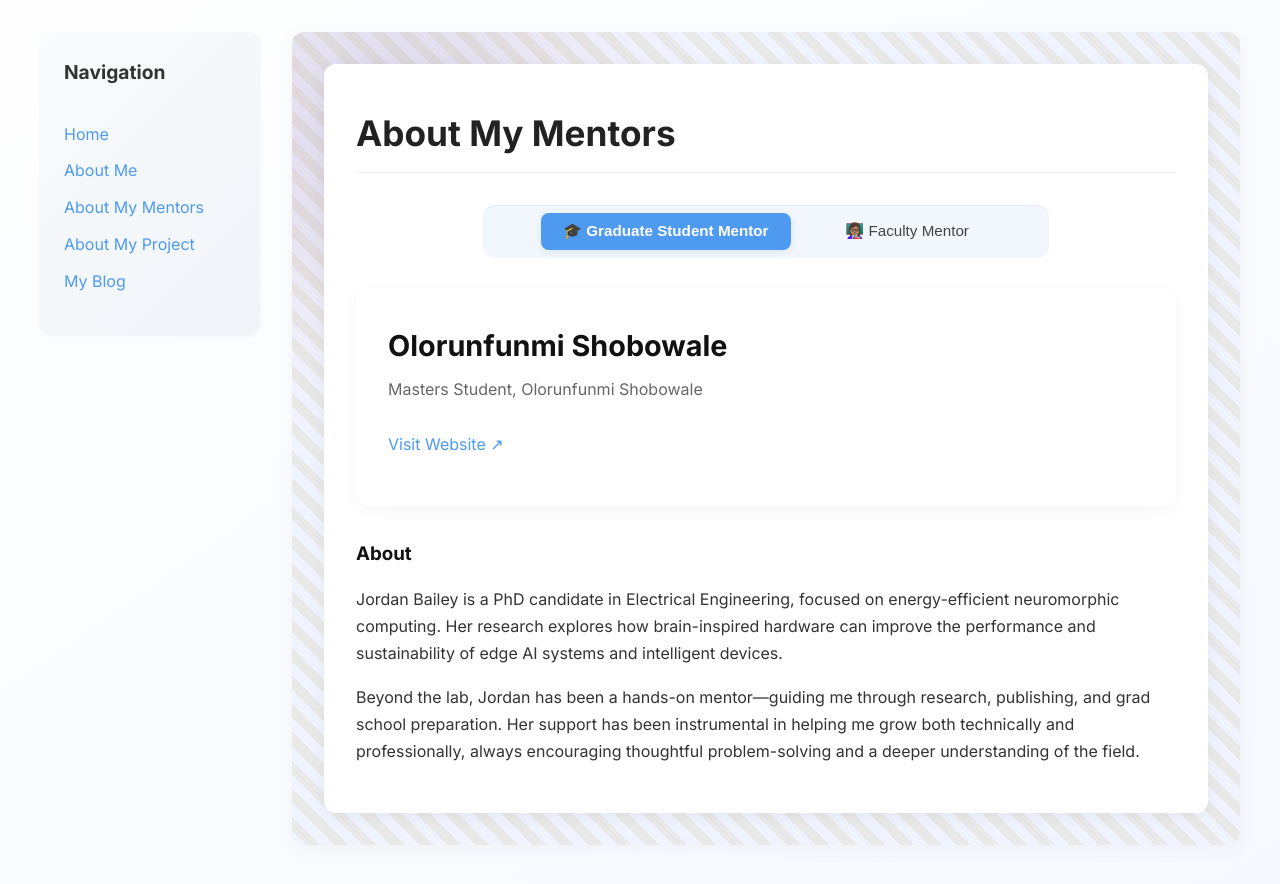
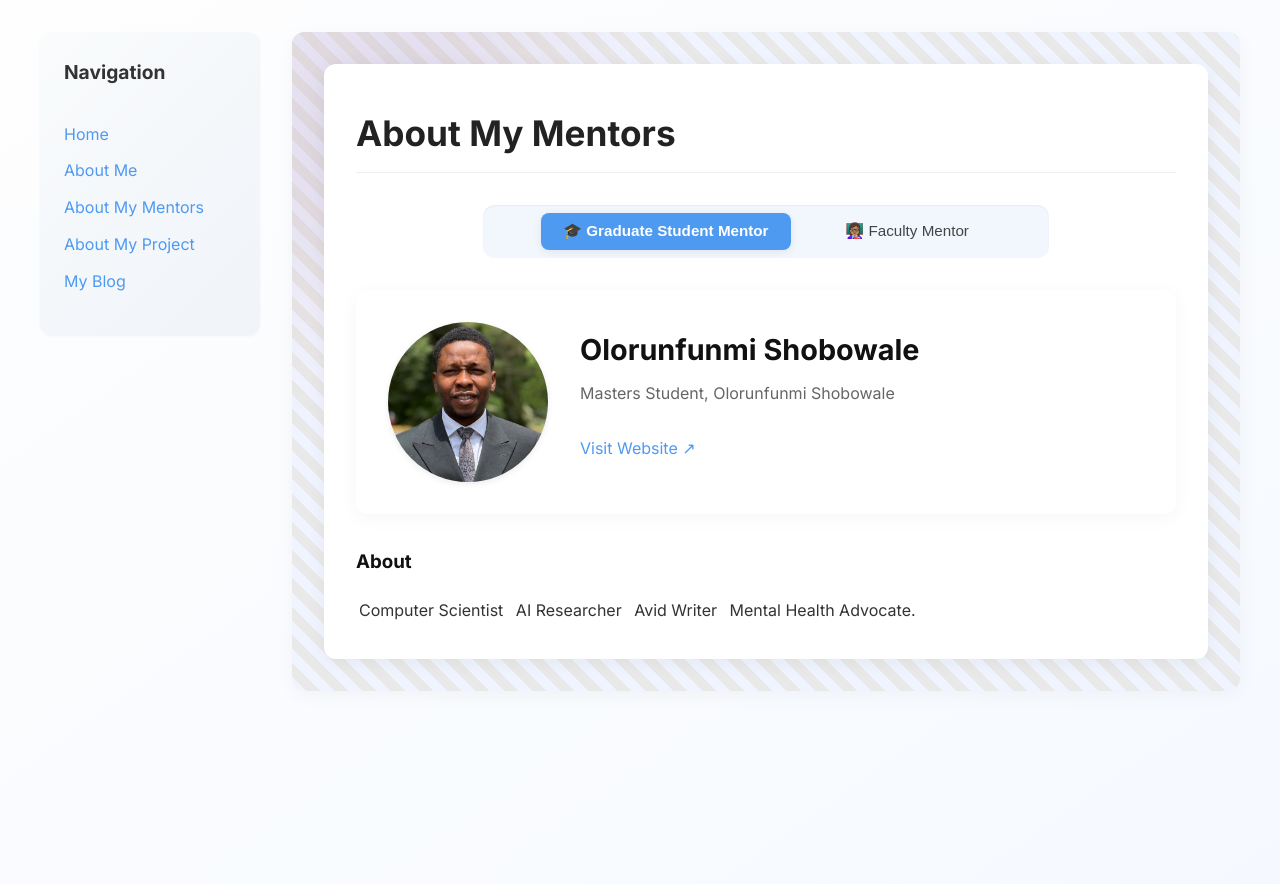
Before and after one commit to PraiseEnweriku1/PraiseEnweriku1.github.io, a Jekyll site: the page built from pages/about-my-mentor.md, in a window 1280 px wide. Shown: the top 884 px of the page. Built offline with Jekyll 4.4.1, drawn with Linux system fonts in a browser that asks for light colours.

Commit message:
Update about-my-mentor.md

```diff
--- a/pages/about-my-mentor.md
+++ b/pages/about-my-mentor.md
@@ -6,21 +6,18 @@ permalink: /about-my-mentor.html
 graduate_mentor:
   name: Olorunfunmi Shobowale
   title: Masters Student, Olorunfunmi Shobowale
-  image:
+  image: assets/images/Grad_ment.jpeg
   website: https://www.linkedin.com/in/olorunfunmi-shobowale-ba352ba7/
   bio: |
-    Jordan Bailey is a PhD candidate in Electrical Engineering, focused on energy-efficient neuromorphic computing. Her research explores how brain-inspired hardware can improve the performance and sustainability of edge AI systems and intelligent devices.
-
-    Beyond the lab, Jordan has been a hands-on mentor—guiding me through research, publishing, and grad school preparation. Her support has been instrumental in helping me grow both technically and professionally, always encouraging thoughtful problem-solving and a deeper understanding of the field.
+    Computer Scientist||AI Researcher|| Avid Writer|| Mental Health Advocate.
 
 faculty_mentor:
-  name: Dr. Elijah Freeman
-  title: Professor Emeritus, Tuskegee University
-  image: /assets/images/faculty-mentor.jpg
-  website: https://facultymentor.example.com
+  name: Dr. Steve Efe
+  title: Associate Professor, Morgan State University
+  image:
+  website: https://www.linkedin.com/in/drsteveefe/
   bio: |
-    Dr. Elijah Freeman is a pioneering figure in the field of neural engineering and robotics. With over four decades of experience in academia and research, his work has focused on developing accessible brain-computer interface systems and exploring how robotics can enhance human capability.
+    Driven by a passion for leveraging cutting-edge technologies to solve real-world engineering challenges, He's a civil engineering professor and AI-certified scientist with over 15 years of experience in research, teaching, and infrastructure innovation. He's expertise spans smart infrastructure design, transportation systems, and sustainable urban development, with a focus on applying AI, machine learning, and advanced materials to enhance the resilience and longevity of infrastructure systems.
 
-    A passionate advocate for diversity in STEM, Dr. Freeman has mentored dozens of underrepresented students and continues to inspire the next generation of researchers and technologists through his leadership and legacy.
 
 ---
```
